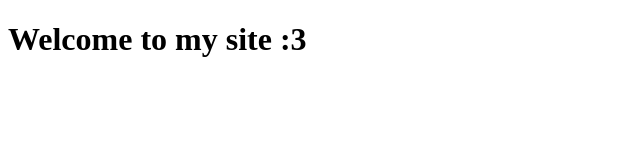
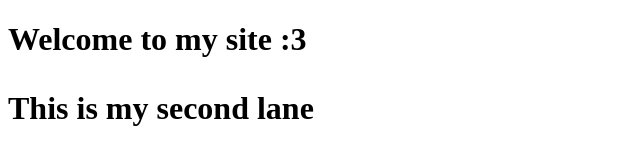
Before and after one commit to Deepp1028/Deepp1028.github.io, a plain HTML site: page index.html in a window 1280 px wide. Shown: the whole page, without its empty margins (0-640 px from the left). Drawn offline with Linux system fonts and the light colour scheme.

Commit message:
first commit

```diff
--- a/index.html
+++ b/index.html
@@ -8,6 +8,7 @@
 <body>
         <h1>
             Welcome to my site :3
+            <p>This is my second lane</p>
         </h1>
 </body>
 </html>
```
